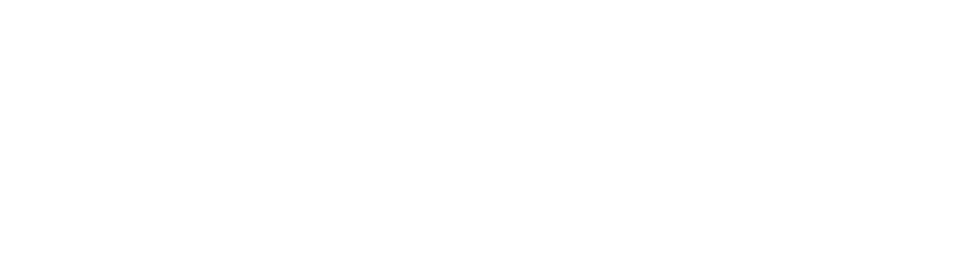
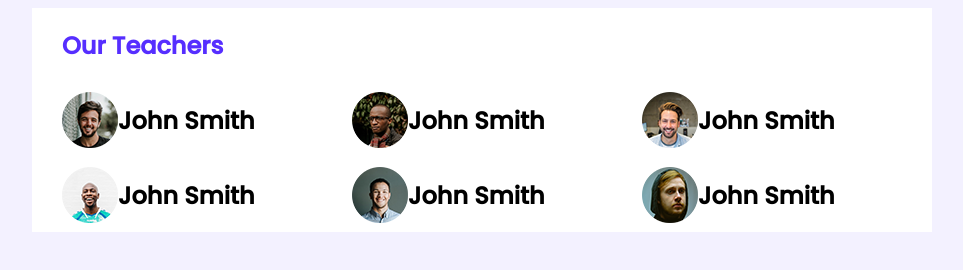
Before and after one commit to MdRehanAli/Online_Web_Course, a plain HTML site: page index.html in a window 1280 px wide. Shown: the whole page, without its empty margins (158-1121 px from the left). Drawn offline with Linux system fonts and the light colour scheme.

Commit message:
added teachers

```diff
--- a/index.html
+++ b/index.html
@@ -10,11 +10,51 @@
     <!-- css stylesheet -->
     <link rel="stylesheet" href="style.css">
 
+    <!-- Website Icon -->
     <link rel="shortcut icon" href="images/icon/images.png" type="image/x-icon">
 </head>
 
 <body>
+    <!-- header start -->
+    <header>
 
+    </header>
+    <!-- header end -->
+
+    <!-- main section start -->
+    <main>
+        <section class="container">
+            <h1 class="section-title">Our Teachers</h1>
+            <div class="top-teachers">
+                <div class="teachers">
+                    <div class="teacher">
+                        <img src="images/teachers/teacher-1.png" alt="">
+                        <h2>John Smith</h2>
+                    </div>
+                    <div class="teacher">
+                        <img src="images/teachers/teacher-2.png" alt="">
+                        <h2>John Smith</h2>
+                    </div>
+                    <div class="teacher">
+                        <img src="images/teachers/teacher-3.png" alt="">
+                        <h2>John Smith</h2>
+                    </div>
+                    <div class="teacher">
+                        <img src="images/teachers/teacher-4.png" alt="">
+                        <h2>John Smith</h2>
+                    </div>
+                    <div class="teacher">
+                        <img src="images/teachers/teacher-5.png" alt="">
+                        <h2>John Smith</h2>
+                    </div>
+                    <div class="teacher">
+                        <img src="images/teachers/teacher-6.png" alt="">
+                        <h2>John Smith</h2>
+                    </div>
+                </div>
+            </div>
+        </section>
+    </main>
 </body>
 
 </html>
--- a/style.css
+++ b/style.css
@@ -0,0 +1,37 @@
+/* google font  */
+@import url('https://fonts.googleapis.com/css2?family=Poppins:wght@500&display=swap');
+
+/* common styles */
+body {
+    background-color: #F3F1FF;
+    font-family: 'Poppins', sans-serif;
+}
+
+main {
+    display: flex;
+    justify-content: center;
+}
+
+.container {
+    background-color: #FFFFFF;
+    width: 870px;
+    padding-left: 30px;
+}
+
+.section-title {
+    color: #562EFF;
+    font-size: 24px;
+}
+
+/* teachers style  */
+.teachers {
+    display: grid;
+    grid-template-columns: repeat(3, 1fr);
+}
+
+/* teacher style  */
+.teacher {
+    display: flex;
+    align-items: center;
+
+}
```
